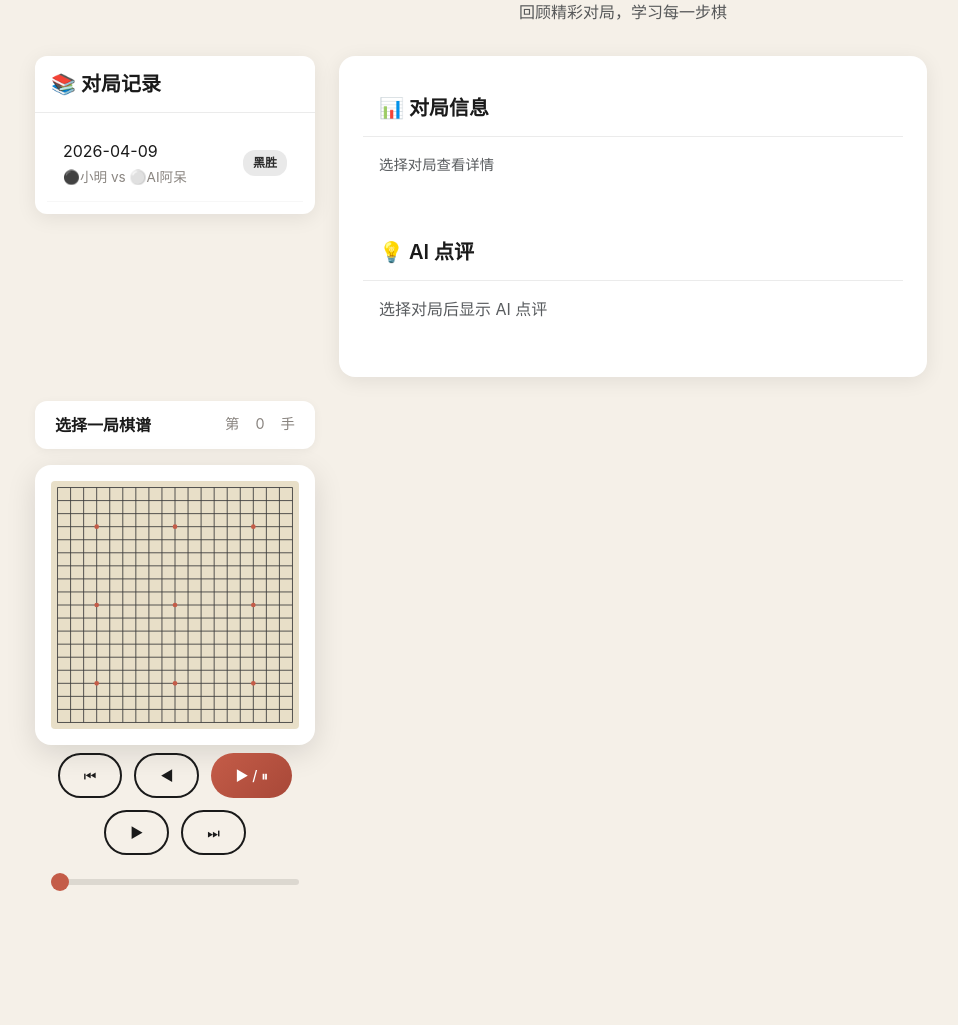
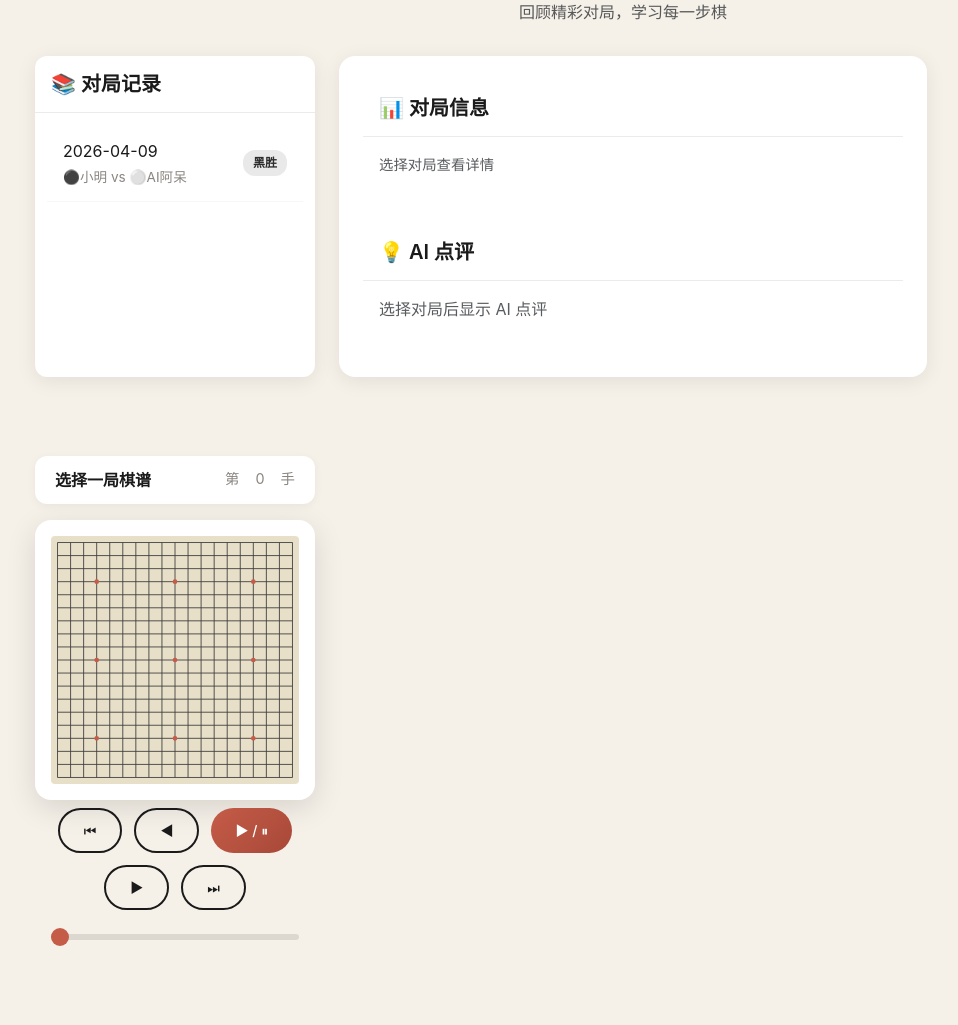
Before and after one commit to agentjoey/go-game, a Flask app: page /records in a window 1280 px wide. Shown: the part 138-1163 px from the top of the page, without its empty margins (17-975 px from the left). Before the commit the page ends 1029 px from the top, so only its background shows below. Run offline with Flask 3, Linux system fonts and the light colour scheme.

Commit message:
Fix: board positioning + move numbers default on
1. 修复棋盘在死活题/棋谱页面左下角定位问题
2. 手数显示默认打开，按钮初始激活状态

```diff
--- a/static/css/style.css
+++ b/static/css/style.css
@@ -75,7 +75,7 @@ body {
     display: grid;
     grid-template-columns: 280px 1fr 260px;
     gap: 24px;
-    align-items: start;
+    align-items: stretch;
 }
 
 /* AI 棋伴面板 */
@@ -210,6 +210,9 @@ body {
     display: flex;
     flex-direction: column;
     align-items: center;
+    justify-content: center;
+    position: relative;
+    min-height: 600px;
 }
 
 .board-info {
--- a/static/js/go-board.js
+++ b/static/js/go-board.js
@@ -12,7 +12,7 @@ class GoBoard {
         this.listeners = [];
         this.hoverCell = null;
         this.animatingCells = [];
-        this.showMoveNumbers = false;
+        this.showMoveNumbers = true;
         this.moveNumbers = [];
 
         for (let i = 0; i < size; i++) {
--- a/templates/play.html
+++ b/templates/play.html
@@ -80,7 +80,7 @@
                     <button class="btn-action btn-resign" onclick="resign()">认输</button>
                     <button class="btn-action btn-help" onclick="triggerSocraticMode()">💡 求助</button>
                     <button class="btn-action btn-pass" onclick="passTurn()">Pass</button>
-                    <button class="btn-action btn-move-numbers" onclick="toggleMoveNumbers()" id="moveNumbersBtn">🔢 手数</button>
+                    <button class="btn-action btn-move-numbers active" onclick="toggleMoveNumbers()" id="moveNumbersBtn" style="background-color: #e3f2fd; border-color: #2196f3;">🔢 手数</button>
                 </div>
                 <!-- 费曼模式操作按钮 -->
                 <div class="feynman-actions" id="feynmanActions" style="display: none;">
```
Also changed, not shown: static/js/go-game.js (+6 -1 lines).
